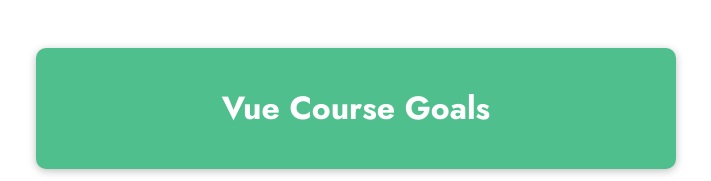
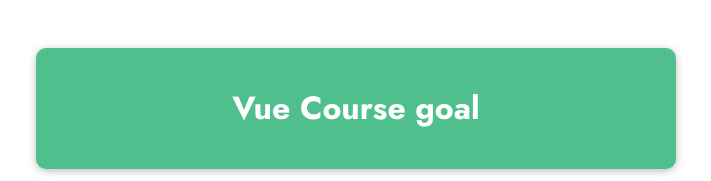
Before and after one commit to SreekanthKeshetti/firstrepo, a plain HTML site: page index.html in a window 1280 px wide. Shown: the top 181 px of the page, without its empty margins (284-995 px from the left). Drawn offline with nearby package versions, Linux system fonts and the light colour scheme.

Commit message:
updated text to goal

```diff
--- a/index.html
+++ b/index.html
@@ -13,7 +13,7 @@
 
 <body>
   <header>
-    <h1>Vue Course Goals</h1>
+    <h1>Vue Course goal</h1>
   </header>
   <section id="user-goal">
     <h2>My Course Goal</h2>
```
